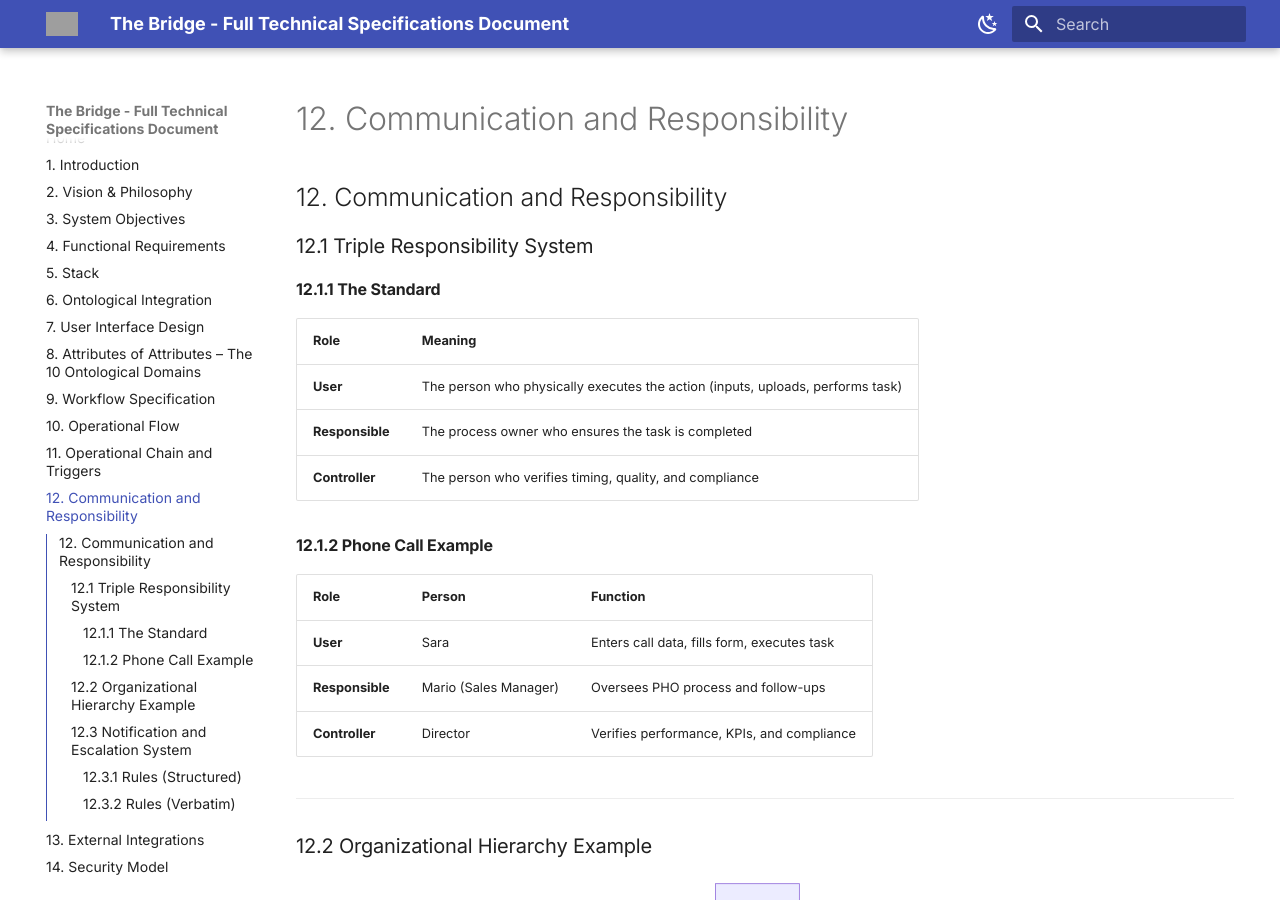
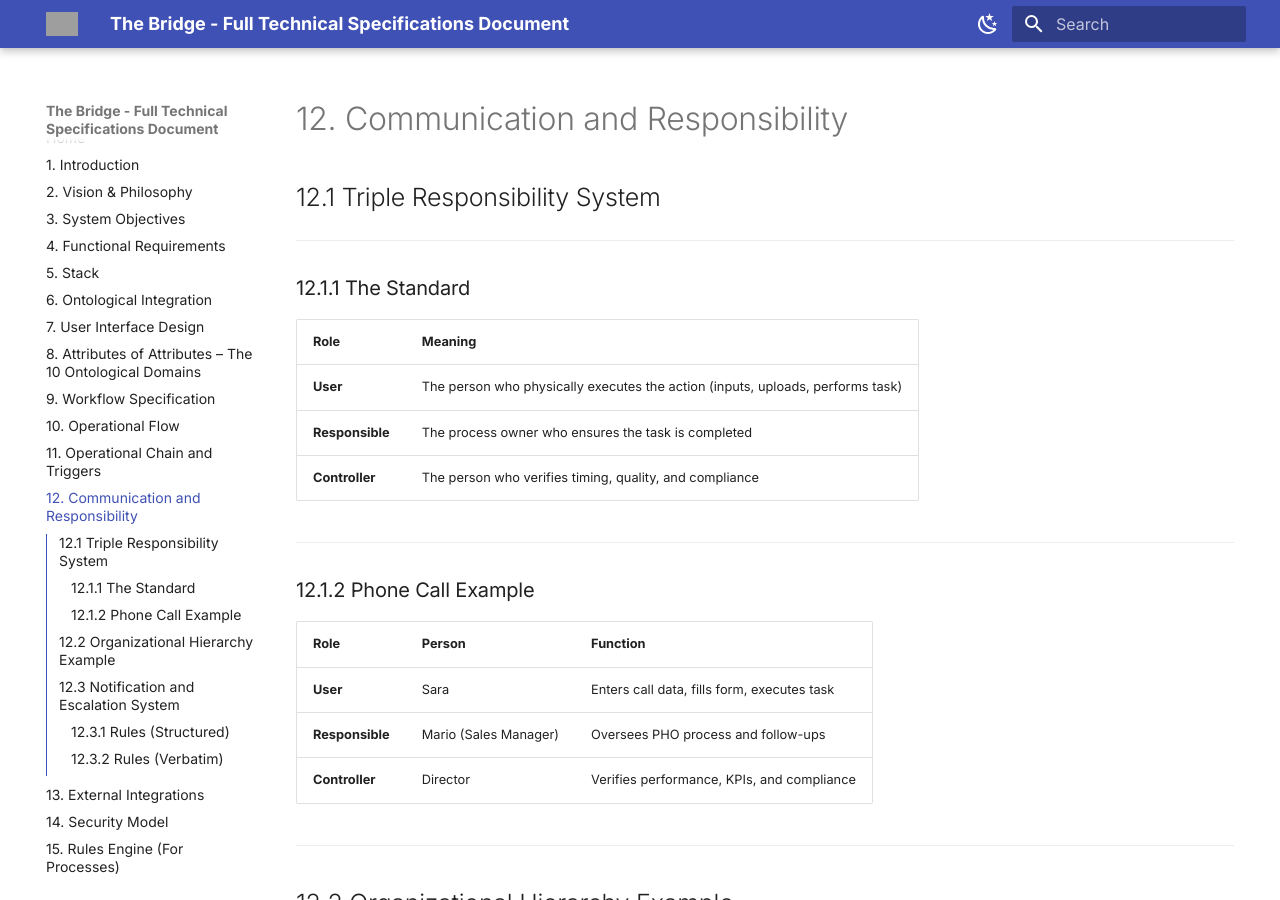
Before and after one commit to caufero/thebridge-docs, an MkDocs documentation site: the page built from docs/12-communication-responsibility.md, in a window 1280 px wide and 900 px high. Built offline with MkDocs 1.6.1 and Material for MkDocs 9.7.7, drawn with Linux system fonts in a browser that asks for light colours; grey boxes are pictures that could not be loaded.

Commit message:
Update 12-communication-responsibility.md

````diff
--- a/docs/12-communication-responsibility.md
+++ b/docs/12-communication-responsibility.md
@@ -1,15 +1,17 @@
-## 12. Communication and Responsibility
+## 12.1 Triple Responsibility System
 
-### 12.1 Triple Responsibility System
+---
 
-#### 12.1.1 The Standard
+### 12.1.1 The Standard
 | Role | Meaning |
 |------|---------|
 | **User** | The person who physically executes the action (inputs, uploads, performs task) |
 | **Responsible** | The process owner who ensures the task is completed |
 | **Controller** | The person who verifies timing, quality, and compliance |
 
-#### 12.1.2 Phone Call Example
+---
+
+### 12.1.2 Phone Call Example
 | Role | Person | Function |
 |-------|--------|----------|
 | **User** | Sara | Enters call data, fills form, executes task |
@@ -18,7 +20,7 @@
 
 ---
 
-### 12.2 Organizational Hierarchy Example
+## 12.2 Organizational Hierarchy Example
 
 ```mermaid
 graph TD;
@@ -35,16 +37,20 @@ graph TD;
 
 ---
 
-### 12.3 Notification and Escalation System
+## 12.3 Notification and Escalation System
 
-#### 12.3.1 Rules (Structured)
+---
+
+### 12.3.1 Rules (Structured)
 | Type | Rule |
 |------|------|
 | **Immediate notification** | When a **task is assigned**, the *User* is notified instantly |
 | **Escalation after 24h** | If task remains incomplete → escalate: **Task → Responsible → Manager → Director** |
 | **Broadcasting** | **Critical events** are broadcast to multiple teams (e.g., blocked workflows, failed triggers, expired SLAs) |
 
-#### 12.3.2 Rules (Verbatim)
+---
+
+### 12.3.2 Rules (Verbatim)
 - **Immediate notification:** Task assigned
 - **Escalation after 24h:** Task → Responsible → Manager → Director
 - **Broadcasting:** Critical events to multiple teams
````
